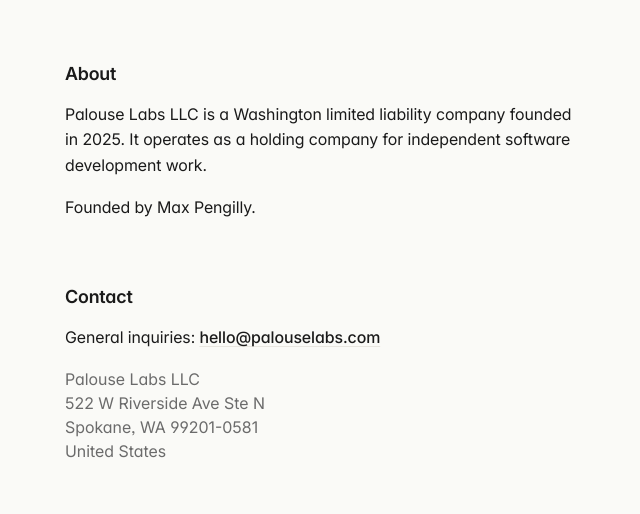
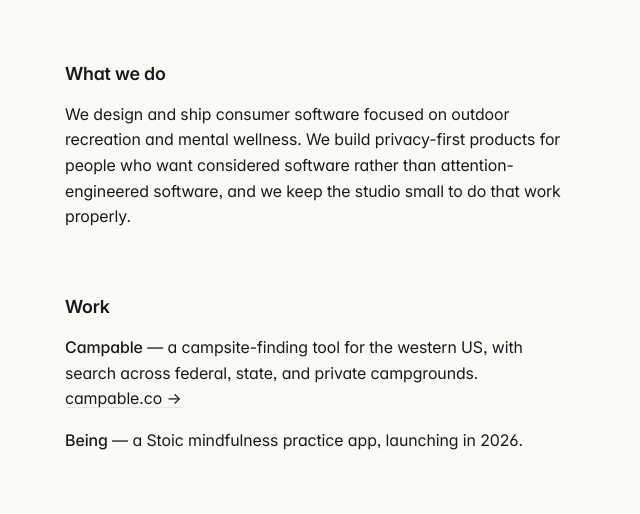
Before and after one commit to PalouseLabs/palouselabs.com, a plain HTML site: page index.html in a window 1280 px wide. Shown: the part 215-729 px from the top of the page, without its empty margins (319-959 px from the left). Drawn offline with Linux system fonts and the light colour scheme.

Commit message:
feat: add What we do and Work sections
Add two substantive sections to the homepage ahead of Apple Developer
Program Organization re-enrollment. Apple's first review rejected for
"minimal content" (case 102896561884); these sections show what the
studio actually does and links to Campable as evidence of active
product work. Being is mentioned without a link until being.fyi
exposes its main page.

Co-Authored-By: Claude Opus 4.7 (1M context) <noreply@anthropic.com>

```diff
--- a/index.html
+++ b/index.html
@@ -33,6 +33,17 @@
     </section>
 
     <section>
+      <h2>What we do</h2>
+      <p>We design and ship consumer software focused on outdoor recreation and mental wellness. We build privacy-first products for people who want considered software rather than attention-engineered software, and we keep the studio small to do that work properly.</p>
+    </section>
+
+    <section>
+      <h2>Work</h2>
+      <p><strong>Campable</strong> &mdash; a campsite-finding tool for the western US, with search across federal, state, and private campgrounds. <a href="https://campable.co">campable.co &rarr;</a></p>
+      <p><strong>Being</strong> &mdash; a Stoic mindfulness practice app, launching in 2026.</p>
+    </section>
+
+    <section>
       <h2>About</h2>
       <p>Palouse Labs LLC is a Washington limited liability company founded in 2025. It operates as a holding company for independent software development work.</p>
       <p>Founded by Max Pengilly.</p>
```
